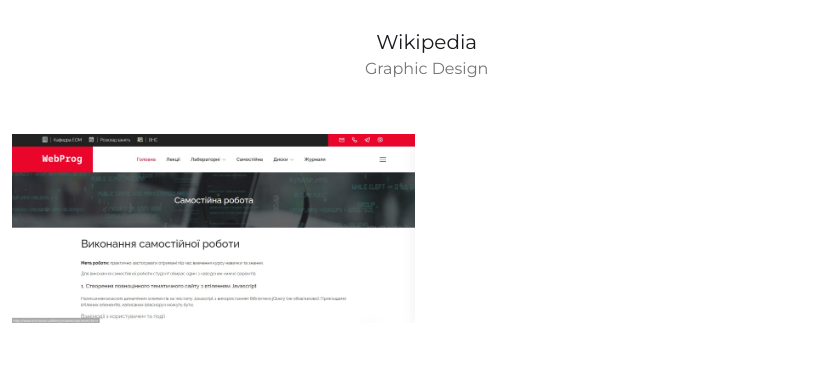
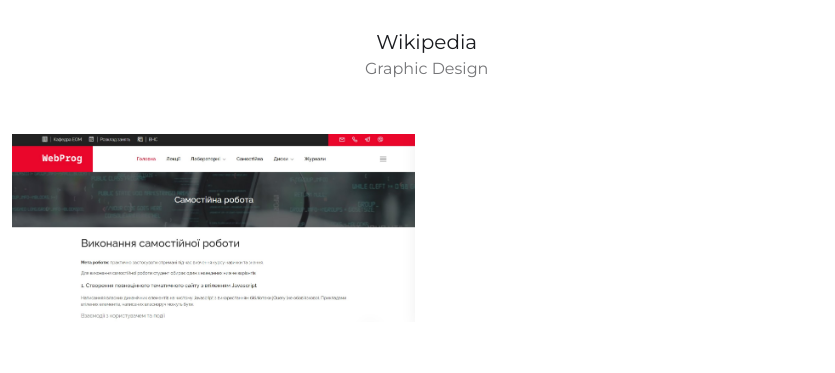
Before and after one commit to IlliaLazaruk/WEB-Project, a plain HTML site: page index.html in a window 1280 px wide. Shown: the part 1220-1593 px from the top of the page, 0-835 px from the left. Drawn offline with nearby package versions, Linux system fonts and the light colour scheme.

Commit message:
Update index.html

```diff
--- a/index.html
+++ b/index.html
@@ -56,7 +56,7 @@
 				<div class="row">
 					<div class="left col-lg-4">
 						<div class="workImage ">
-							<a href="https://www.victoria.lviv.ua/library/students/wpr/selfwork.html"><img class="image" src="assets/Images/image4.jpg" alt="E"></a>
+							<a href="https://www.victoria.lviv.ua/library/students/wpr/selfwork.html"><img class="image" src="assets/Images/image6.jpg" alt="E"></a>
 						</div>
 						<div class="workDescription">
 							<a class="ProjectName">Website practice window</a>
```
